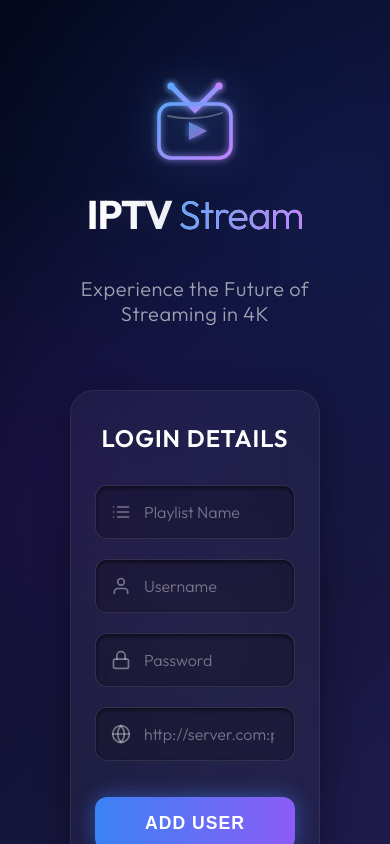
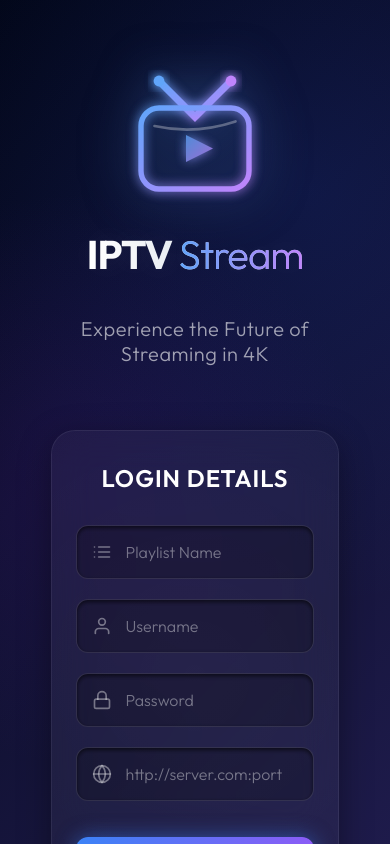
Before and after one commit to leeocopy/AXiptv, a React (Vite) app: page / in a window 390 px wide. Built offline with nearby package versions, Linux system fonts and the light colour scheme.

Commit message:
UI Overhaul: Smarters Pro style layout, Auto Layer logic, and perfect centering for TV/Mobile

```diff
--- a/src/App.css
+++ b/src/App.css
@@ -1205,16 +1205,46 @@ html {
 
 /* Original Login Styles (Retained) */
 /* Responsive Branding Section */
+/* =========================================
+   SCREENS & LAYOUT OVERHAUL (Smarters Pro Style)
+   ========================================= */
+
+/* 1. Global Centering Root */
+.app-container {
+  display: flex;
+  justify-content: center;
+  align-items: center;
+  min-height: 100vh;
+  width: 100%;
+  padding: 5%;
+  /* Safe area for TV/Phone */
+  background-position: center;
+  background-size: cover;
+}
+
+/* 2. Content Wrapper (The Auto Layer) */
+.content-wrapper {
+  display: flex;
+  flex-direction: column;
+  /* Default: Portrait */
+  justify-content: center;
+  align-items: center;
+  width: 100%;
+  max-width: 1200px;
+  gap: 2rem;
+  margin: 0 auto;
+}
+
+/* 3. Branding Section (Left/Top) */
 .branding-section {
   flex: 1;
   display: flex;
   flex-direction: column;
   justify-content: center;
   align-items: center;
-  /* Center on mobile by default */
   text-align: center;
   padding: 1rem;
-  max-width: 100%;
+  width: 100%;
 }
 
 .logo-container {
@@ -1222,22 +1252,20 @@ html {
   flex-direction: column;
   align-items: center;
   margin-bottom: 1.5rem;
-  max-width: 80%;
-  /* Prevent cut-off */
+  width: 100%;
 }
 
 .tv-icon {
-  width: 120px;
-  /* Base size */
+  width: 180px;
+  /* Mobile Size */
   max-width: 100%;
   height: auto;
-  filter: drop-shadow(0 0 20px rgba(96, 165, 250, 0.4));
+  filter: drop-shadow(0 0 25px rgba(96, 165, 250, 0.5));
   animation: float 6s ease-in-out infinite;
 }
 
 .brand-title {
   font-size: 2.5rem;
-  /* Smaller on mobile to fit */
   font-weight: 800;
   letter-spacing: -1px;
   line-height: 1.1;
@@ -1248,93 +1276,86 @@ html {
   text-shadow: 0 0 30px rgba(255, 255, 255, 0.1);
   margin-top: 1rem;
   max-width: 100%;
-  word-wrap: break-word;
-}
-
-/* Media Query for Landscape / TV / Tablet */
-/* Media Query for Landscape / TV / Tablet */
-/* Media Query for Landscape / TV / Tablet */
-/* Media Query for Landscape / TV / Tablet */
-@media (min-width: 768px),
-(orientation: landscape) {
-  .app-container {
-    padding: 40px;
-    /* Safe Area */
-    min-height: 100vh;
-    display: flex;
+}
+
+.brand-tagline {
+  font-size: 1rem;
+  color: var(--text-muted);
+  font-weight: 300;
+  margin-top: 0.5rem;
+  letter-spacing: 0.5px;
+}
+
+/* 4. Login Section (Right/Bottom) */
+.login-section {
+  flex: 1;
+  display: flex;
+  justify-content: center;
+  align-items: center;
+  width: 100%;
+}
+
+.glass-card {
+  width: 100%;
+  max-width: 420px;
+  /* Requested Constraint */
+  background: var(--glass-bg);
+  backdrop-filter: blur(25px);
+  -webkit-backdrop-filter: blur(25px);
+  border: 1px solid var(--glass-border);
+  border-radius: 24px;
+  padding: 2.5rem;
+  box-shadow: var(--glass-shadow);
+  display: flex;
+  flex-direction: column;
+  gap: 1.5rem;
+  position: relative;
+  overflow: hidden;
+  height: auto;
+}
+
+/* --- LANDSCAPE / TV MODE OVERRIDES --- */
+@media (min-width: 768px) and (orientation: landscape) {
+  .content-wrapper {
+    flex-direction: row;
+    /* Switch to Row */
     justify-content: center;
     align-items: center;
-    background-position: center;
-  }
-
-  .content-wrapper {
-    display: flex;
-    flex-direction: row;
-    justify-content: center;
-    align-items: center;
+    /* Center Vertically */
+    gap: 80px;
+    /* Requested Gap */
     width: auto;
     /* Shrink to fit content */
-    max-width: 1200px;
-    /* Reasonable limit for huge screens */
-    gap: 60px;
-    /* Consistent gap */
-    padding: 0;
-    margin: 0;
   }
 
   .branding-section {
     flex: 0 1 auto;
-    /* Allow shrinking but prioritize content size */
-    display: flex;
-    flex-direction: column;
-    justify-content: center;
-    align-items: flex-end;
-    /* Align to right (towards center) */
-    text-align: right;
-    padding: 0;
+    align-items: center;
+    /* Keep centered in its own column */
+    text-align: center;
+    width: auto;
   }
 
   .login-section {
     flex: 0 1 auto;
-    display: flex;
-    justify-content: flex-start;
-    /* Align to left (towards center) */
-    align-items: center;
-    padding: 0;
-  }
-
-  .glass-card {
-    width: 380px;
-    /* Fixed width for better consistency */
-    max-width: 100%;
-    max-height: 85vh;
-    margin: 0;
-    /* No auto margins */
-  }
-
-  .logo-container {
-    align-items: flex-end;
-    max-width: 100%;
-    margin-bottom: 2rem;
+    width: auto;
   }
 
   .tv-icon {
-    width: 150px;
-    margin-bottom: 0.5rem;
+    width: 250px;
+    /* TV Size */
   }
 
   .brand-title {
     font-size: 3.5rem;
-    line-height: 1;
-  }
-
-  .brand-tagline {
-    font-size: 1.2rem;
-    margin-top: 1rem;
-    opacity: 0.8;
-  }
-
-  /* Hide search/nav elements if they interfere */
+  }
+
+  .glass-card {
+    margin: 0;
+    /* Remove auto margins */
+  }
+
+  /* Hide interfering bars */
   .top-bar,
   .bottom-bar {
     display: none;
```
